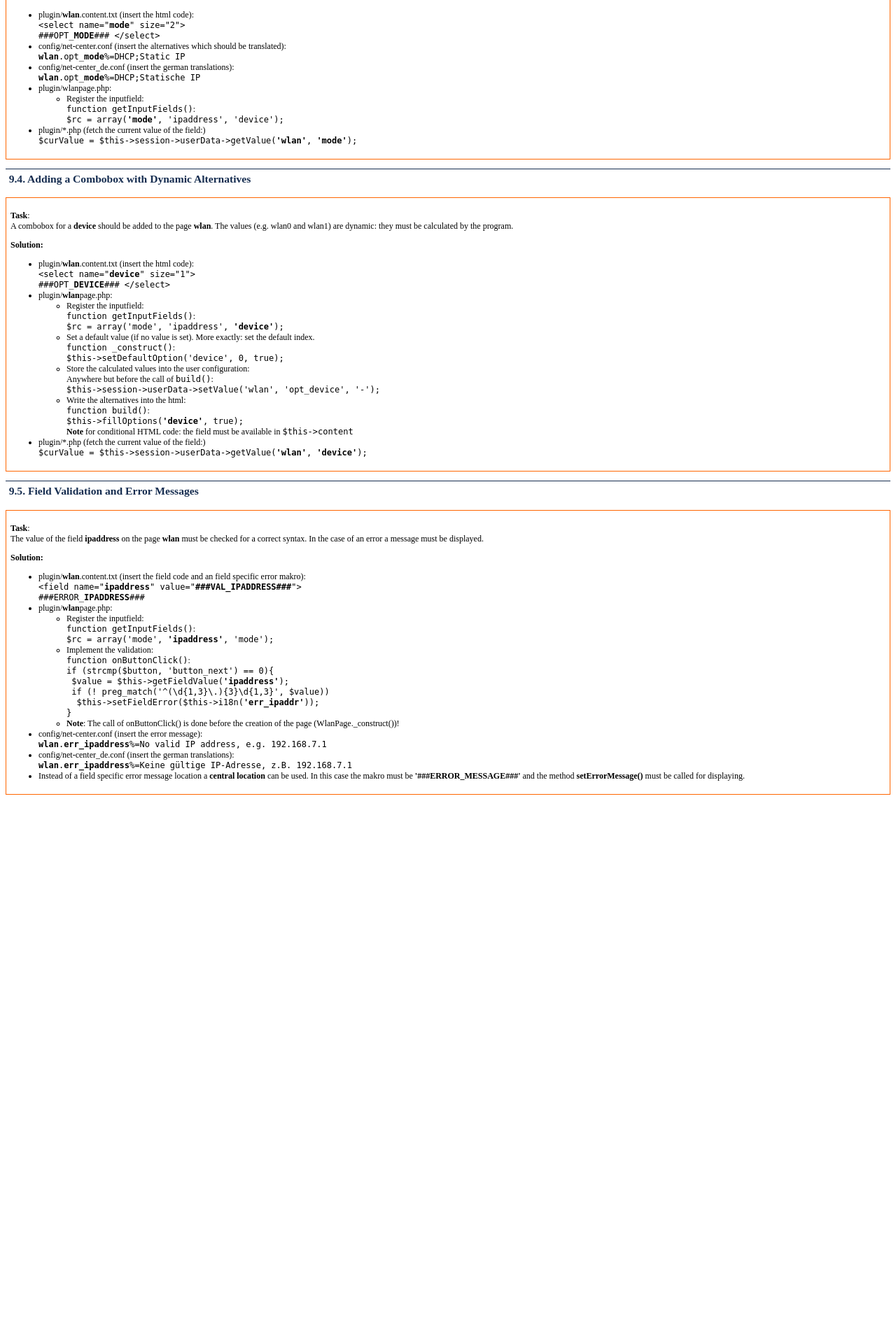
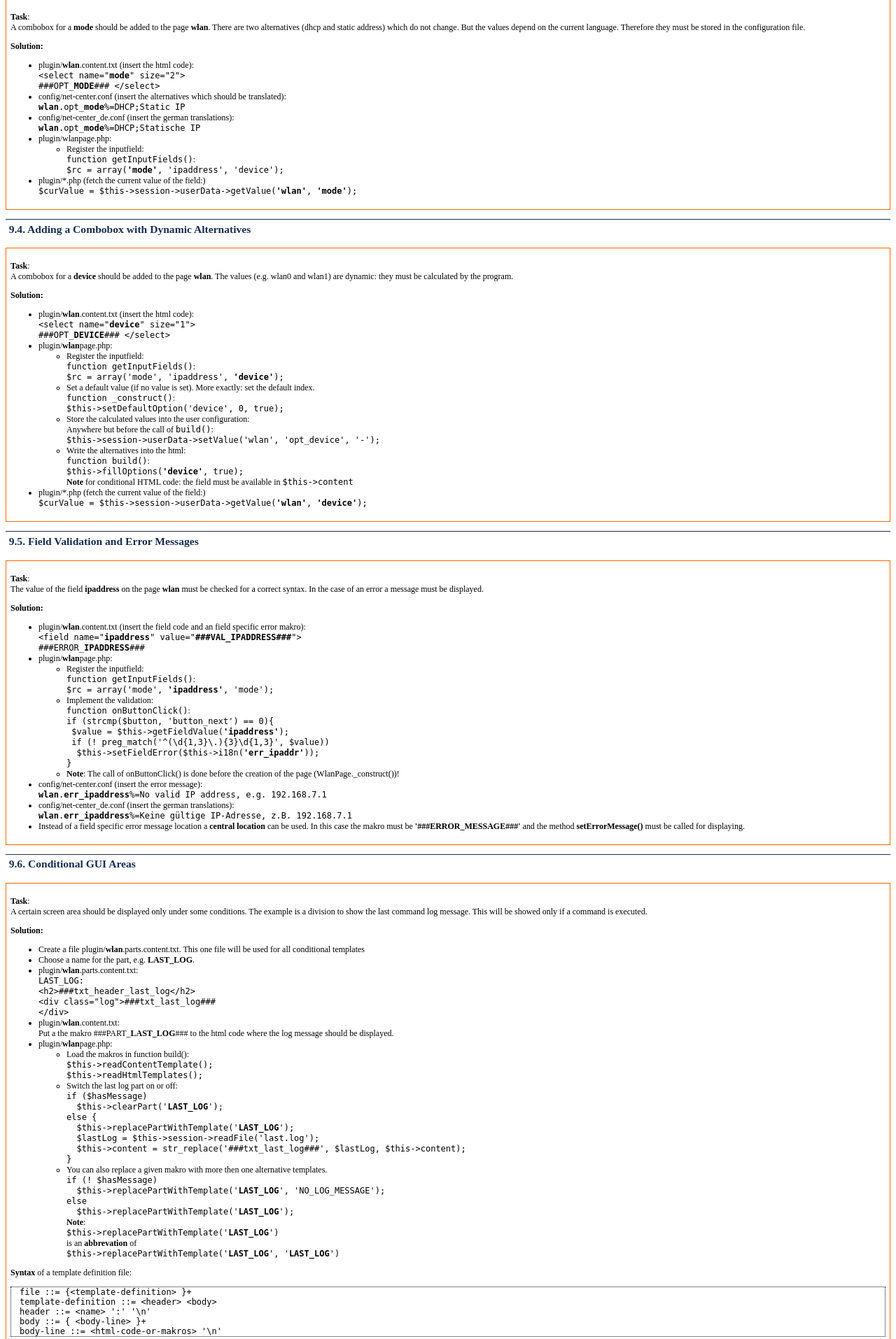
Before and after one commit to siduction-attic/siguibui, a PHP site: page /doc/toolkit.html in a window 1280 px wide. Shown: the part 4526-6440 px from the top of the page at 70% size. Before the commit the page ends 5662 px from the top, so only its background shows below. Run offline with PHP 8.4, Linux system fonts and the light colour scheme.

Commit message:
Fix in readHtmlTemplates, better docu
* Fix: undefined variable in readHtmlTemplates()
* toolkit.html extended
* build.sh: installing subdirectory images

```diff
--- a/base/page.php
+++ b/base/page.php
@@ -679,12 +679,15 @@ function indexOfList($page, $keyOfCurrent, $keyOfListUserData, $keyOfListConfig)
  * </pre>
  */
 function readHtmlTemplates(){
-	$all = $this->session->readFile($this->session->pageDir . $this->name . '.parts.content.txt');
+	$fn = $this->session->pageDir . $this->name . '.parts.content.txt';
+	$this->session->trace(TRACE_RARE, "readHtmlTemplate: $fn");
+	$all = $this->session->readFile($fn);
 	if (strpos($all, "\r") > 0)
 		$all = str_replace("\r", "", $all);
 	$this->parts = array();
 	$start = 0;
 	$lastName = "";
+	$pos = 0;
 	while(preg_match('/^([-A-Z_]+):$/m', $all, $hit, 0, $start)){
 		$name = $hit[1];
 		$pos = strpos($all, $name . ':', $start);
@@ -807,4 +810,5 @@ function buildTable($headers, $rows, $prefixMakro, $firstRow = 1){
 	$rc = str_replace('###' . $prefixMakro . '_ROWS###', $rowBody, $rc);
 	return $rc;
 }
+
 }
--- a/doc/toolkit.html
+++ b/doc/toolkit.html
@@ -38,6 +38,7 @@
 <li> <a href="#C9_3_">9.3. Adding a Combobox with Fixed Alternatives</a></li>
 <li> <a href="#C9_4_">9.4. Adding a Combobox with Dynamic Alternatives</a></li>
 <li> <a href="#C9_5_">9.5. Field Validation and Error Messages</a></li>
+<li> <a href="#C9_6_">9.6. Conditional GUI Areas</a></li>
 </ul>
 </div>
 <!---===TOC===-->
@@ -194,6 +195,7 @@ known.</p>
 	<li>###txt_y###: Texts which will be replaced by values defined in
 	the configuration. The key is &lt;plugin&gt;.txt_y (&lt;plugin&gt; is
 	the name of the current plugin).</li>
+	<li>###PART_X###: X is the name of the template defined in plugin/y.parts.content.txt. See <a href="#cond_gui_parts">Conditional GUI Areas</a></li>
 </ul>
 </div>
 <h1><a name="C5_">5.</a> Configuration</h1>
@@ -315,6 +317,10 @@ A input field for a <strong>ipaddress</strong> should be added to the page <stro
    <code>$curValue = $this-&gt;session-&gt;userData-&gt;getValue(<strong>'wlan'</strong>, <strong>'ipaddress'</strong>);</code>
 </li>
 </ul>
+
+<p><strong>Note</strong>:<br/>
+If the field value should be empty on a redisplay the makro ###VAL_...### must not be set.
+</p>
 </div>
 
 <h2><a name="C9_3_">9.3.</a> Adding a Combobox with Fixed Alternatives</h2>
@@ -436,6 +442,76 @@ must be checked for a correct syntax. In the case of an error a message must be
 </li>
 </ul>
 </div>
+<h2><a name="C9_6_">9.6.</a> Conditional GUI Areas</h2>
+<div class="textblock">
+<p><a name="cond_gui_parts"><strong>Task</strong>:</a><br/>
+A certain screen area should be displayed only under some conditions. The example is a division
+to show the last command log message. This will be showed only if a command is executed.
+</p>
+<strong>Solution:</strong>
+<ul>
+<li>Create a file plugin/<strong>wlan</strong>.parts.content.txt. This one file will be used for all
+conditional templates</li>
+<li>Choose a name for the part, e.g. <strong>LAST_LOG</strong>.
+<li>plugin/<strong>wlan</strong>.parts.content.txt:<br/>
+ <code>LAST_LOG:<br/>
+ &lt;h2&gt;###txt_header_last_log&lt;/h2&gt;<br/>
+ &lt;div class="log"&gt;###txt_last_log###<br/>
+ &lt;/div&gt;
+ </code>
+</li>
+<li>plugin/<strong>wlan</strong>.content.txt:<br/>
+  Put a the makro ###PART_<b>LAST_LOG</b>### to the html code
+  where the log message should be displayed.
+</li>
+<li>plugin/<strong>wlan</strong>page.php:
+ <ul>
+  <li>Load the makros in function build():<br/>
+   <code>$this-&gt;readContentTemplate();<br/>
+		$this-&gt;readHtmlTemplates();
+   </code>
+  </li>
+  <li>Switch the last log part on or off:<br/>
+  <code>if ($hasMessage)<br/>
+  &nbsp;&nbsp;$this-&gt;clearPart('<b>LAST_LOG</b>');<br/>
+  else {<br/>
+  &nbsp;&nbsp;$this-&gt;replacePartWithTemplate('<b>LAST_LOG</b>');<br/>
+  &nbsp;&nbsp;$lastLog = $this-&gt;session-&gt;readFile('last.log');<br/>
+  &nbsp;&nbsp;$this-&gt;content = str_replace('###txt_last_log###', $lastLog, $this-&gt;content);<br/>
+  }
+  </code>
+  </li>
+  <li>You can also replace a given makro with more then one alternative templates.<br/>
+  <code>if (! $hasMessage)<br/>
+  &nbsp;&nbsp;$this-&gt;replacePartWithTemplate('<b>LAST_LOG</b>', 'NO_LOG_MESSAGE');<br/>
+  else <br/>
+  &nbsp;&nbsp;$this-&gt;replacePartWithTemplate('<b>LAST_LOG</b>');<br/>
+  </code>
+  <strong>Note</strong>:<br/>
+  <code>$this-&gt;replacePartWithTemplate('<b>LAST_LOG</b>')</code><br/>
+  is an <b>abbrevation</b> of<br/>
+  <code>$this-&gt;replacePartWithTemplate('<b>LAST_LOG</b>', '<b>LAST_LOG</b>')</code>
+  </li>
+ </ul>
+</li>
+</ul>
+<strong>Syntax</strong> of a template definition file:
+<pre>
+file ::= {&lt;template-definition&gt; }+
+template-definition ::= &lt;header&gt; &lt;body&gt;
+header ::= &lt;name&gt; ':' '\n'
+body ::= { &lt;body-line&gt; }+
+body-line ::= &lt;html-code-or-makros&gt; '\n'
+</pre>
+<strong>Example</strong> of a template definition file:
+<pre>
+file ::= {&lt;template-definition&gt; }+
+template-definition ::= &lt;header&gt; &lt;body&gt;
+header ::= &lt;name&gt; ':' '\n'
+body ::= { &lt;body-line&gt; }+
+body-line ::= &lt;html-code-or-makros&gt; '\n'
+</pre>
+</div>
 
 </body>
 </html>
```
Also changed, not shown: base/session.php (+18 -4 lines), 2 other files.
